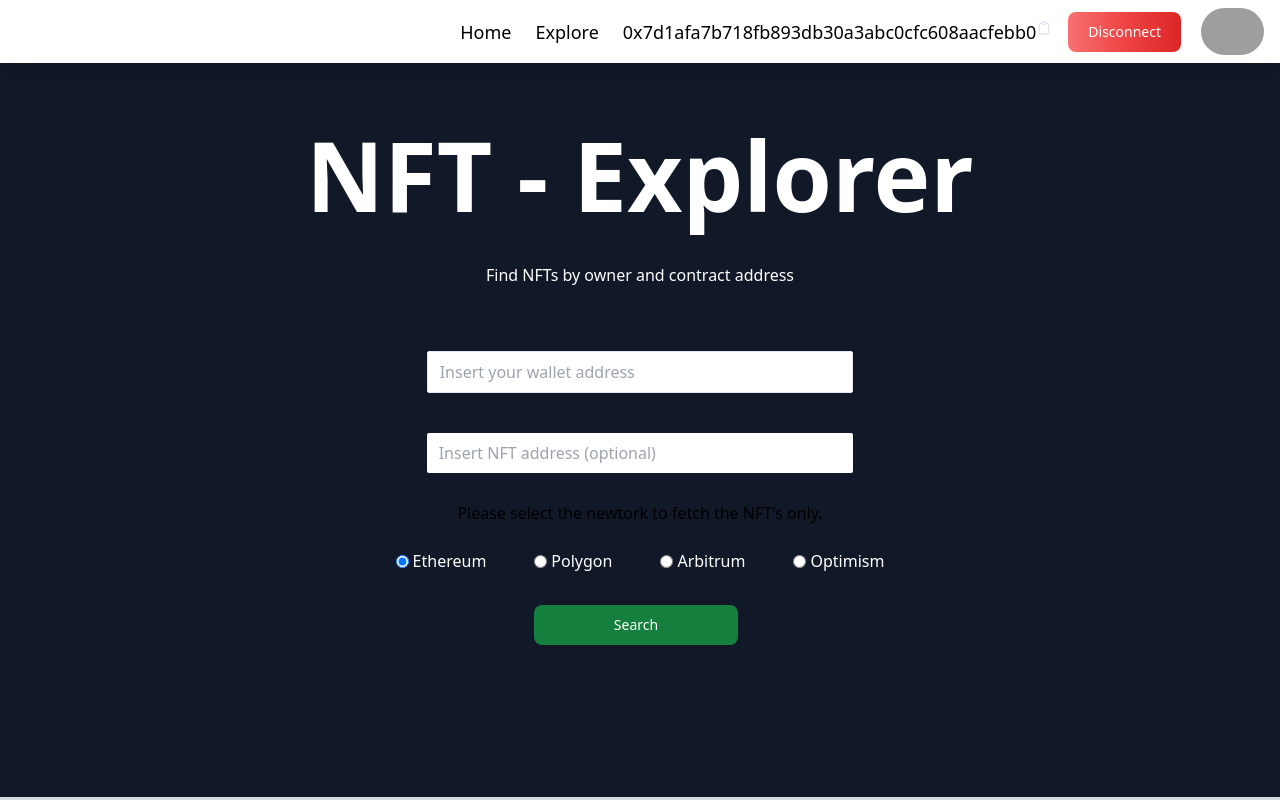
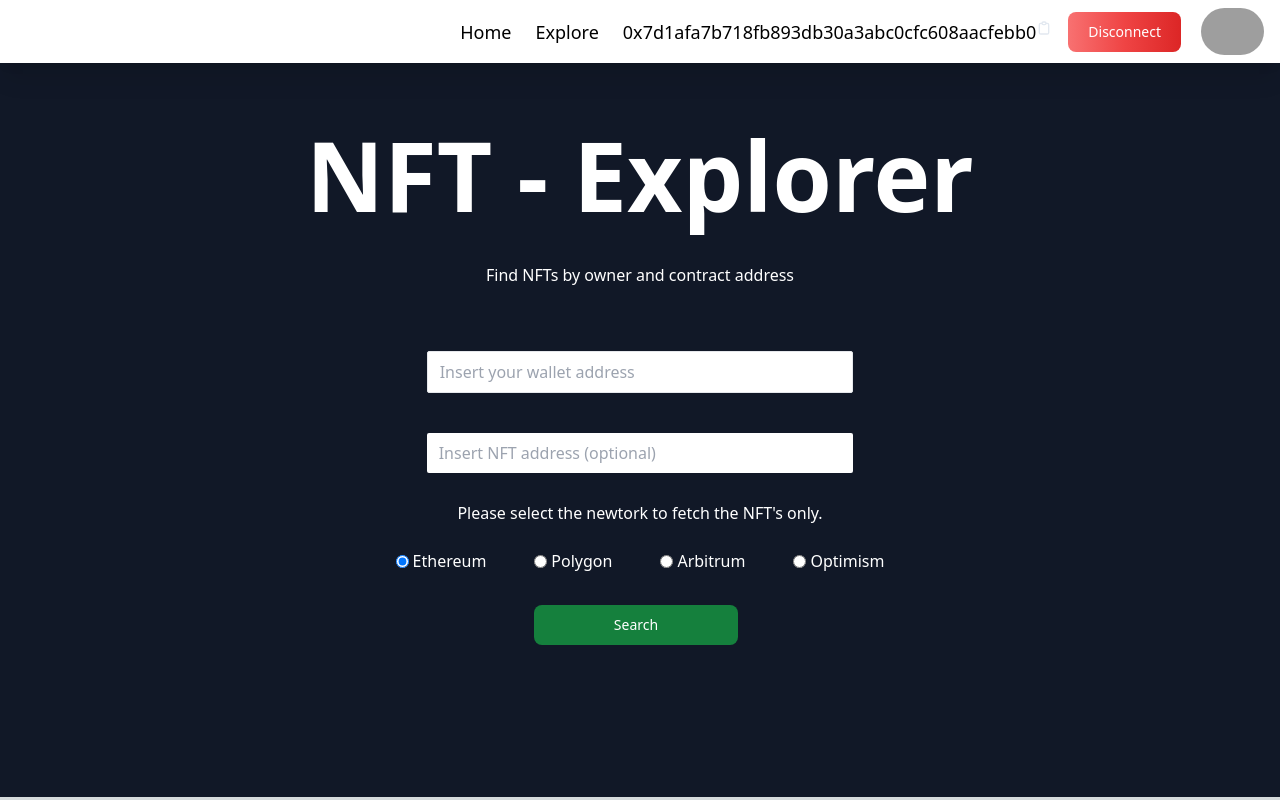
Before and after one commit to gradder7/nft-webapp-Himanshu-Mehra, a Next.js app: page /explore/0x7d1afa7b718fb893db30a3abc0cfc608aacfebb0 in a window 1280 px wide. Built offline with nearby package versions, Linux system fonts and the light colour scheme; grey boxes are pictures that could not be loaded.

Commit message:
fix:text margin in chain selector change

```diff
--- a/src/Components/chainSelector.jsx
+++ b/src/Components/chainSelector.jsx
@@ -1,7 +1,7 @@
 const ChainSelector = ({ setBlockchain, chain }) => {
   return (
     <>
-      <h1 className="mt-3">
+      <h1 className="mt-3 text-white">
         Please select the newtork to fetch the NFT's only.
       </h1>
       <div className="flex gap-6 md:gap-12 items-center text-white my-4">
```
